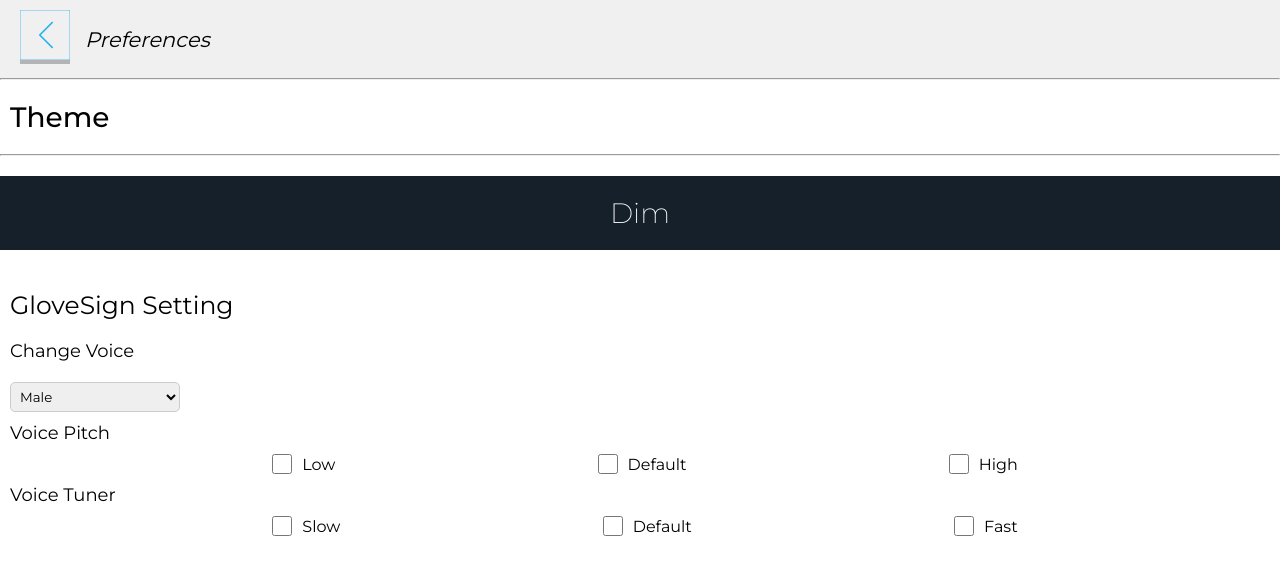
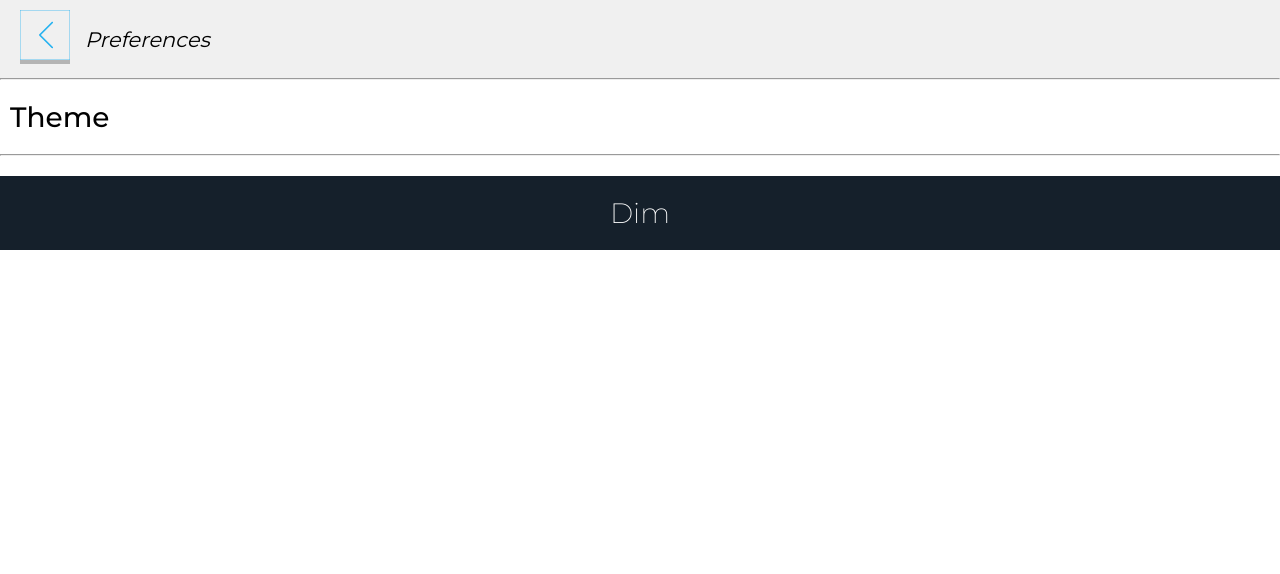
Before and after one commit to walcsalot/test, a website: page www/preferences.html in a window 1280 px wide. Drawn offline with Linux system fonts and the light colour scheme.

Commit message:
Update preferences.html

```diff
--- a/www/preferences.html
+++ b/www/preferences.html
@@ -17,45 +17,6 @@
     <div class="theme-text">Theme</div>
     <hr />
     <div class="dim-text" onclick="toggleDarkMode()">Dim</div>
-    <div class="glove-text">GloveSign Setting</div>
-    <div class="change-text">Change Voice</div>
-    <div class="custom-select" style="width: 200px">
-        <select>
-            <option value="0">Male</option>
-            <option value="1">Female</option>
-        </select>
-    </div>
-    <div class="text">Voice Pitch</div>
-    <div class="check-pitch">
-        <div class="check-g">
-            <input type="checkbox" />
-            <div>Low</div>
-        </div>
-        <div class="check-g">
-            <input type="checkbox" />
-            <div>Default</div>
-        </div>
-        <div class="check-g">
-            <input type="checkbox" />
-            <div>High</div>
-        </div>
-    </div>
-    <div class="text">Voice Tuner</div>
-    <div class="check-tuner">
-        <div class="check-g">
-            <input type="checkbox" />
-            <div>Slow</div>
-        </div>
-        <div class="check-g">
-            <input type="checkbox" />
-            <div>Default</div>
-        </div>
-        <div class="check-g">
-            <input type="checkbox" />
-            <div>Fast</div>
-        </div>
-    </div>
-
     <script>
       // Function to apply the saved theme
       function applyTheme() {
```
